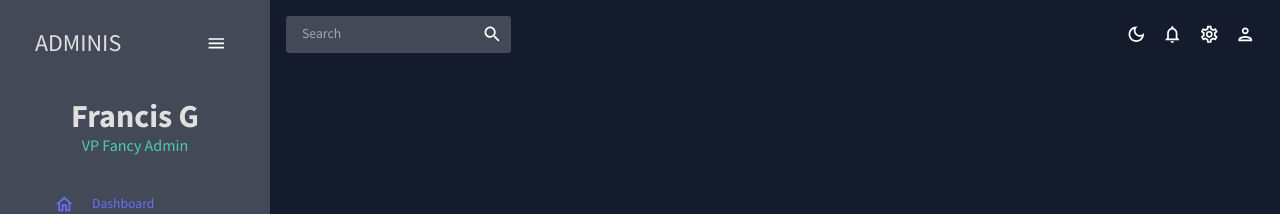
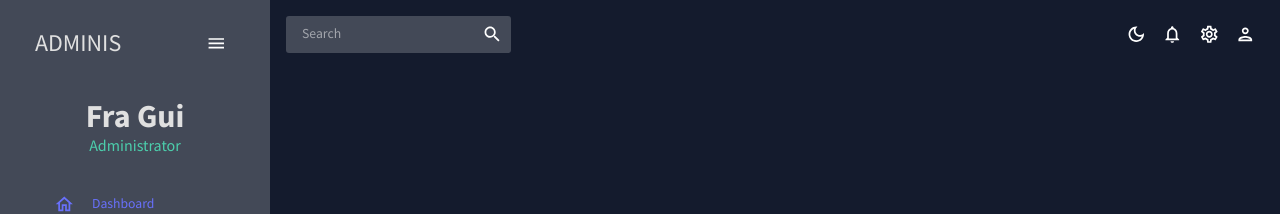
Before and after one commit to Fjguido/dashboard, a React (Create React App) app: page /form in a window 1280 px wide. Shown: the top 214 px of the page. Built offline with nearby package versions, Linux system fonts and the light colour scheme.

Commit message:
added Header component for items

```diff
--- a/src/scenes/global/Sidebar.jsx
+++ b/src/scenes/global/Sidebar.jsx
@@ -107,10 +107,10 @@
                   fontWeight="bold"
                   sx={{ m: "10px 0 0 0" }}
                 >
-                  Francis G
+                  Fra Gui
                 </Typography>
                 <Typography variant="h5" color={colors.greenAccent[500]}>
-                  VP Fancy Admin
+                  Administrator
                 </Typography>
               </Box>
             </Box>
```
Also changed, not shown: src/components/Header.jsx (added, +22 -0 lines).
